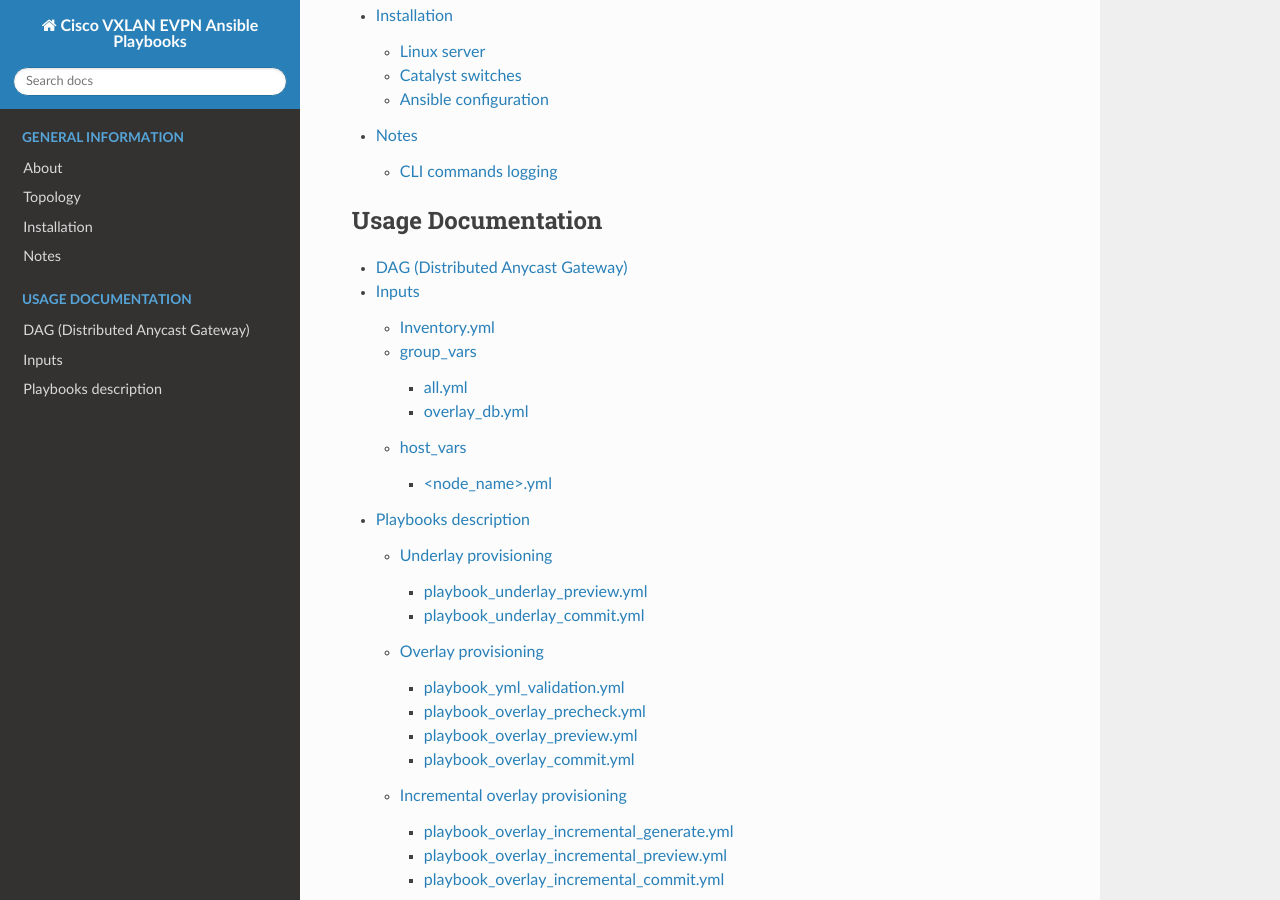
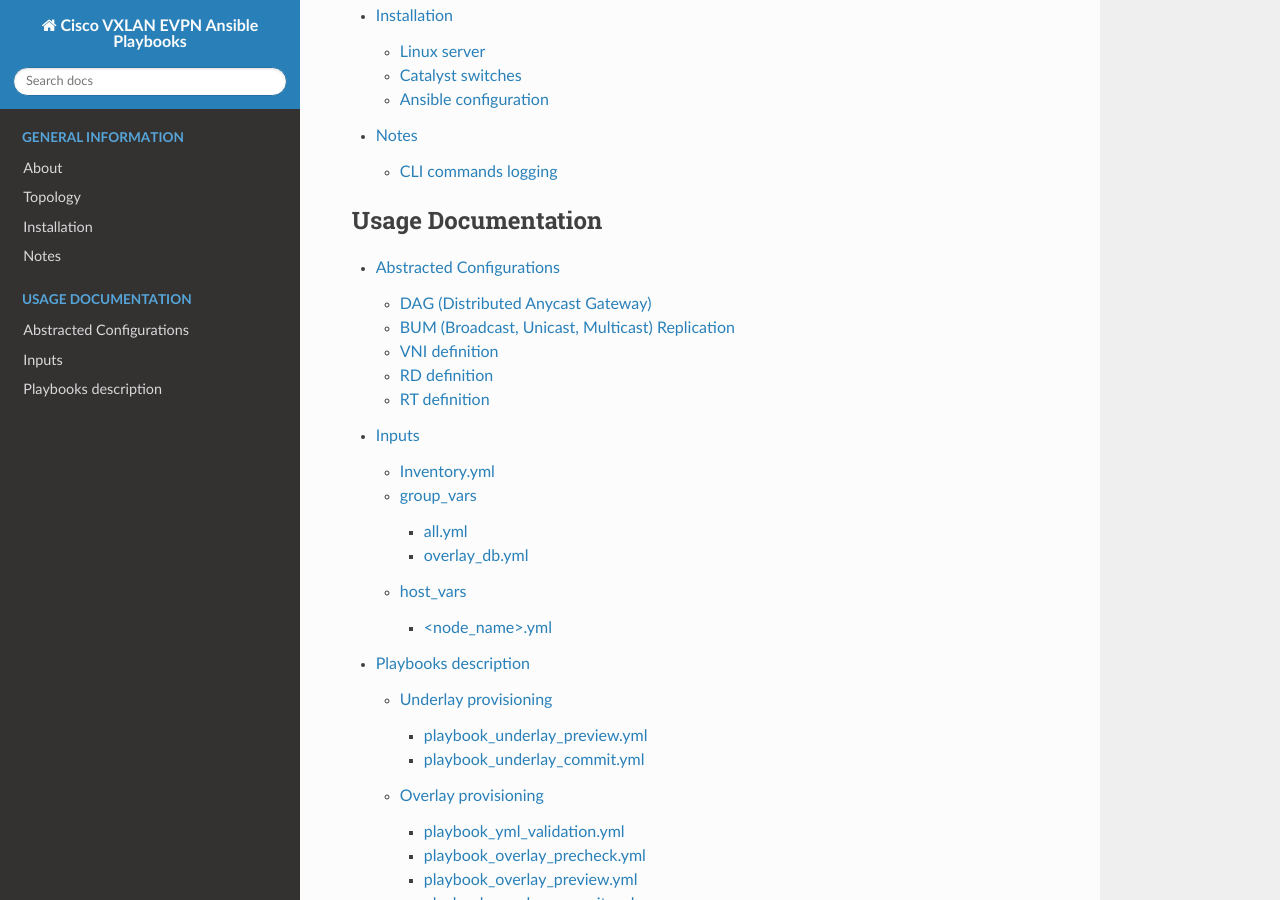
Before and after one commit to anubisg1/cisco-vxlan-evpn-ansible, a Sphinx documentation site: the page built from docs/index.rst, in a window 1280 px wide and 900 px high, scrolled down 324 px. Built offline with Sphinx 7.4.7 and the Read the Docs theme 2.0.0, drawn with Linux system fonts in a browser that asks for light colours; some of the changed lines change nothing that is shown.

Commit message:
update docs

```diff
--- a/docs/input.rst
+++ b/docs/input.rst
@@ -1,5 +1,8 @@
+Abstracted Configurations
+#################################
+
 DAG (Distributed Anycast Gateway)
-#################################
+*********************************
 
 Distributed anycast gateway feature for EVPN VXLAN is a default gateway addressing mechanism that enables the use of the same gateway IP addresses
 across all the leaf switches that are part of a VXLAN network.
@@ -7,6 +10,33 @@
 .. warning::
 
     The same subnet mask and IP address must be configured on all the switch virtual interfaces (SVIs) that act as a distributed anycast gateway (DAG).
+
+BUM (Broadcast, Unicast, Multicast) Replication
+***********************************************
+
+Ingress Replication is used without requiring any input from the user
+
+VNI definition
+**************
+
+VNI are automatically generated from the VRF's ID:
+
+**L3VNI** is the VRF ID with 0000 appended.
+For example if the VRF ID is 100, the L3VNI will be **100**0000
+
+**L2VNI** is the VRF ID with the vlan numnber appended (0s are prependede to the vlan id so that we always have 4 digits)
+For example if the VRF ID is 100 and the vlan id is 20, the L2VNI will be **100**0020
+
+RD definition
+*************
+
+Route Distinguishers are defined as **Loopback0_IP:VRF_Transit_vlan**
+
+RT definition
+*************
+
+For the VRFs, Route Targets are defined as **BGP_ASN:L3VNI**
+For Vlans, the Route Targets are left to **auto** and therefore equal to **BGP_ASN:L2VNI**
 
 Inputs
 ######
```
